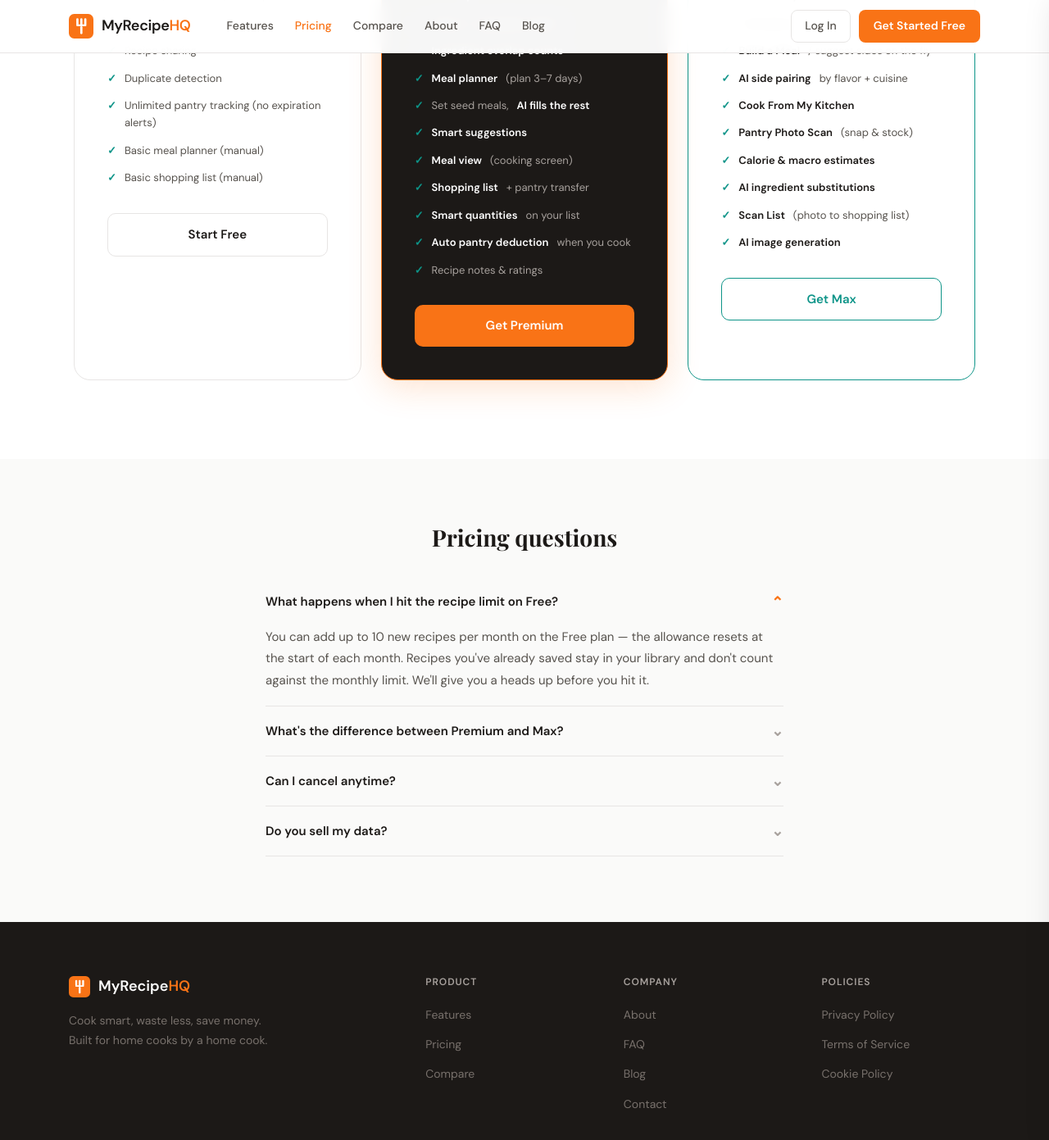
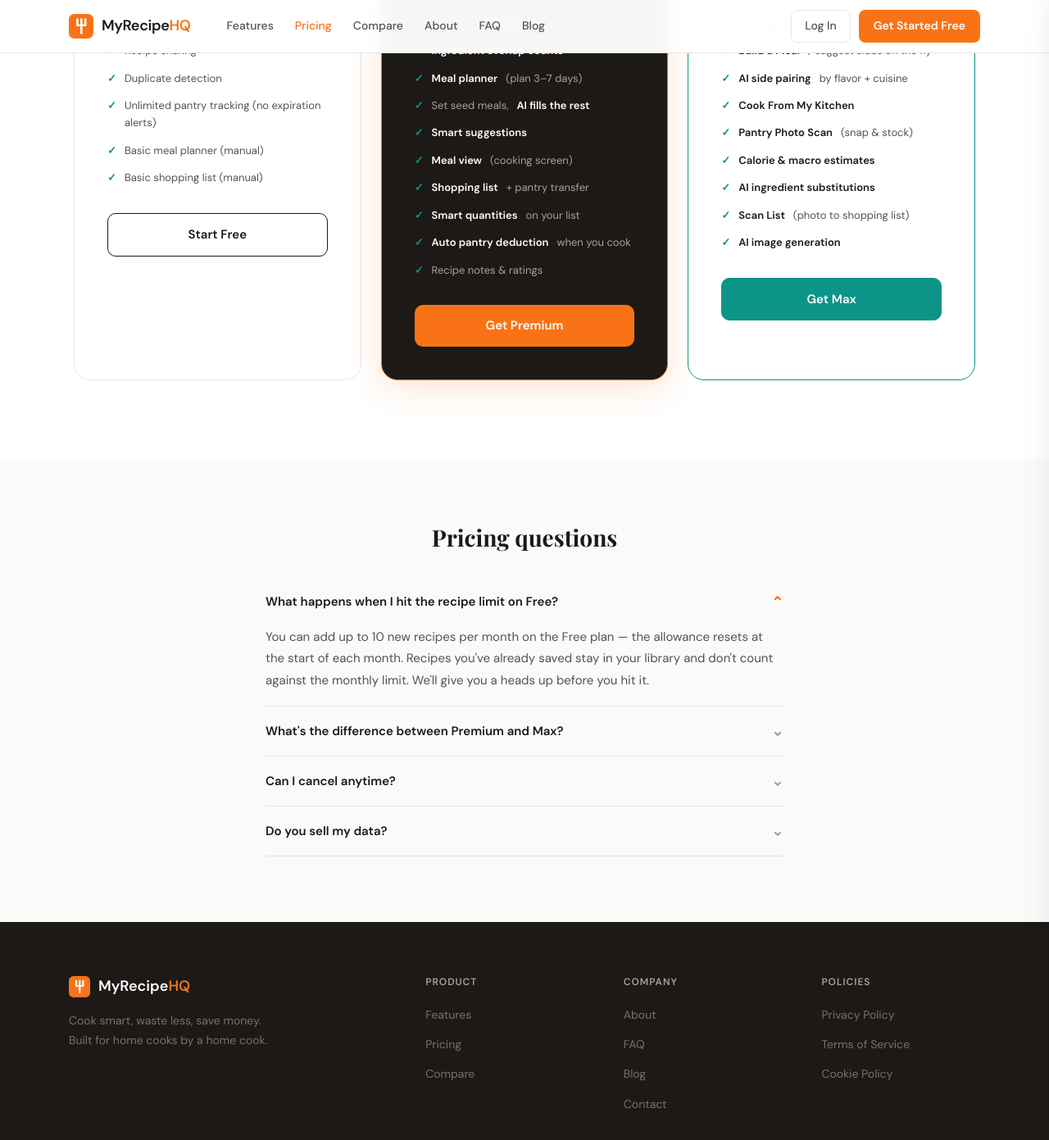
Before and after one commit to bgerlach463/recipehq-site, a Jekyll site: the page built from pricing/index.html, in a window 1280 px wide and 1400 px high, scrolled down 731 px. Shown: the top 1391 px of the window at 82% size. Built offline with Jekyll 4.4.1, drawn with Linux system fonts in a browser that asks for light colours.

Commit message:
Pricing: distinct button styles for Free (charcoal) and Max (teal)
Free and Max previously shared the ghost button treatment, which muted
both. Free now reads as a solid outline and Max matches its teal accent.

Co-Authored-By: Claude Opus 4.6 (1M context) <noreply@anthropic.com>

```diff
--- a/css/style.css
+++ b/css/style.css
@@ -422,6 +422,24 @@ section { padding: 96px 0; }
   background: var(--orange); color: white; border: none;
 }
 .btn-plan-orange:hover { background: var(--orange-d); }
+.btn-plan-charcoal {
+  background: transparent;
+  color: var(--charcoal);
+  border: 1.5px solid var(--charcoal);
+}
+.btn-plan-charcoal:hover {
+  background: var(--charcoal);
+  color: white;
+}
+.btn-plan-teal {
+  background: var(--teal);
+  color: white;
+  border: 1.5px solid var(--teal);
+}
+.btn-plan-teal:hover {
+  background: #0b7a70;
+  border-color: #0b7a70;
+}
 .pricing-faq { background: var(--warm-bg); padding: 80px 0; }
 
 /* ── COMPARISON PAGE ─────────────────────────────────── */
--- a/pricing/index.html
+++ b/pricing/index.html
@@ -124,7 +124,7 @@ body_scripts: |
           <li class="included">Basic meal planner (manual)</li>
           <li class="included">Basic shopping list (manual)</li>
         </ul>
-        <a href="/coming-soon/" class="btn-plan btn-plan-ghost">Start Free</a>
+        <a href="/coming-soon/" class="btn-plan btn-plan-charcoal">Start Free</a>
       </div>
 
       <!-- Premium -->
@@ -176,7 +176,7 @@ body_scripts: |
           <li class="included"><strong>Scan List</strong> (photo to shopping list)</li>
           <li class="included"><strong>AI image generation</strong></li>
         </ul>
-        <a href="/coming-soon/" class="btn-plan btn-plan-ghost" style="border-color:var(--teal);color:var(--teal)">Get Max</a>
+        <a href="/coming-soon/" class="btn-plan btn-plan-teal">Get Max</a>
       </div>
 
     </div>
```
